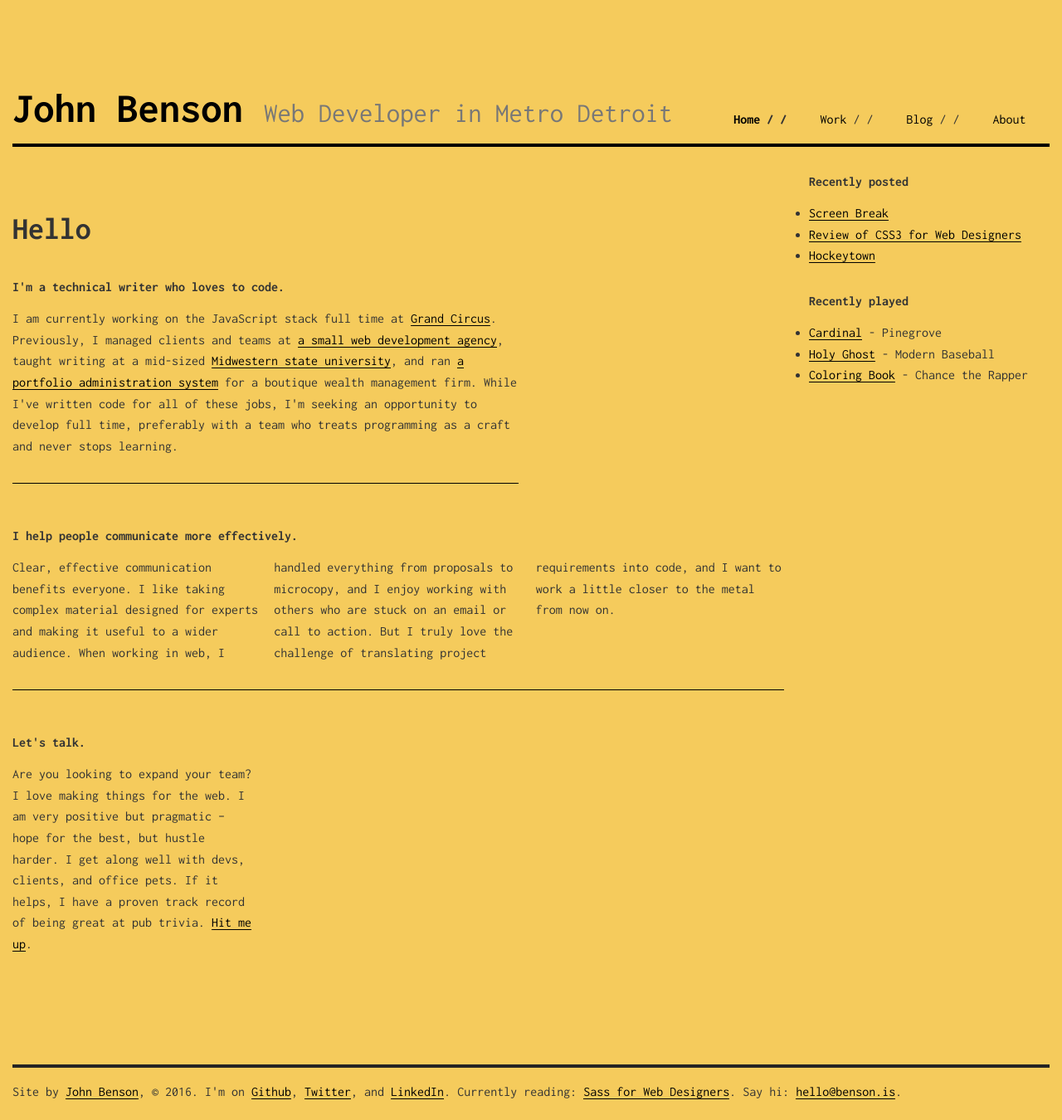
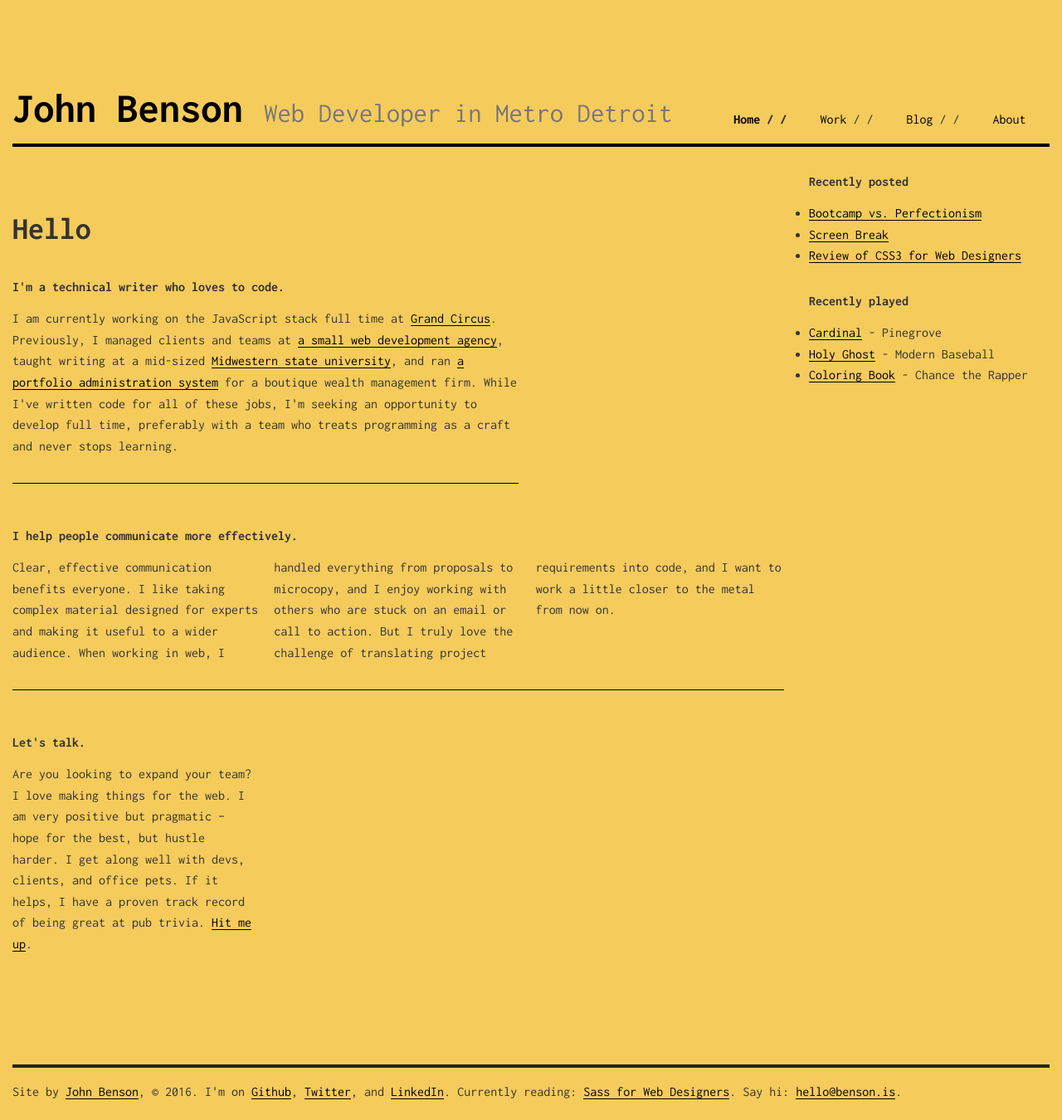
Before and after one commit to johnbenson/johnbenson.github.io, a Jekyll site: the page built from index.html, in a window 1280 px wide. Shown: the whole page at 83% size. Built offline with Jekyll 4.4.1, drawn with Linux system fonts in a browser that asks for light colours; nearby versions of some CDN libraries.

Commit message:
link to newest blog post

```diff
--- a/index.html
+++ b/index.html
@@ -59,9 +59,9 @@
         <div class="col-md-3 recently">
           <h5>Recently posted</h5>
           <ul>
+            <li><a href="blogging/bootcamp-vs-perfectionism/">Bootcamp vs. Perfectionism</a></li>
             <li><a href="blogging/futura-lsc/">Screen Break</a></li>
             <li><a href="blogging/css3-book-review/">Review of CSS3 for Web Designers</a></li>
-            <li><a href="blogging/hockeytown/">Hockeytown</a></li>
           </ul>
           <h5>Recently played</h5>
           <ul>
```
